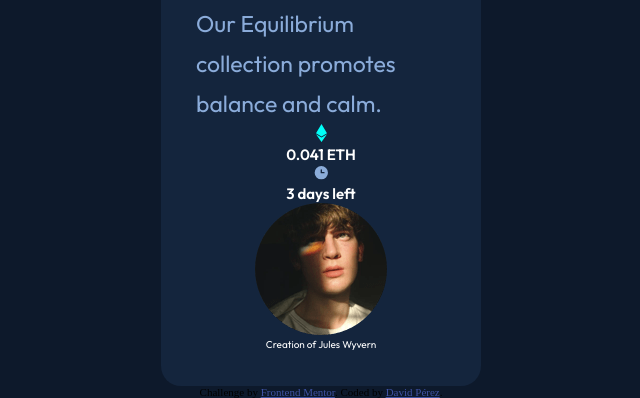
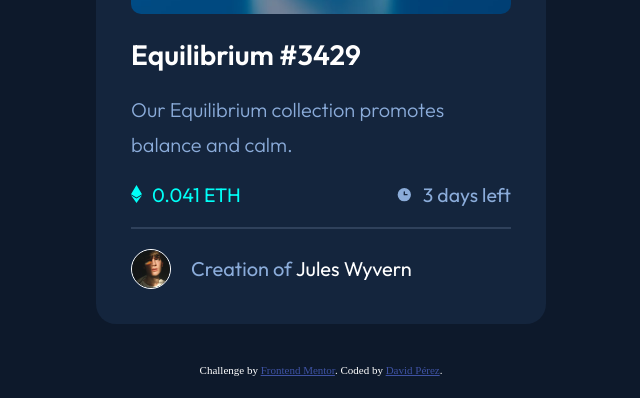
Before and after one commit to davidperez17/FrontendFundamentals-Tarde-2022, a plain HTML site: page NTF CARD Ejercicio Clase/index.html in a window 1280 px wide. Shown: the part 413-811 px from the top of the page, without its empty margins (319-959 px from the left). Drawn offline with Linux system fonts and the light colour scheme.

Commit message:
finalizacion ejercico en clase

```diff
--- a/NTF CARD Ejercicio Clase/index.html
+++ b/NTF CARD Ejercicio Clase/index.html
@@ -16,6 +16,7 @@
     .attribution {
       font-size: 11px;
       text-align: center;
+      color: white;
     }
 
     .attribution a {
@@ -25,27 +26,39 @@
 </head>
 
 <body>
-
+  <!-- Card  -->
   <div class="card">
     <img src="./images/image-equilibrium.jpg" alt="image-equilibrium">
     <h1>Equilibrium #3429</h1>
     <p>Our Equilibrium collection promotes <br> balance and calm.</p>
 
+
+    <!-- Info -->
     <div class="info">
       <div class="eth">
         <img src="./images/icon-ethereum.svg" alt="ETH">
         <h2>0.041 ETH</h2>
       </div>
 
+      <!-- Time -->
       <div class="time">
         <img src="./images/icon-clock.svg" alt="icon-clock">
         <h2>3 days left</h2>
       </div>
     </div>
 
+    <!-- Line -->
+    <div class="line"></div>
+
+    <!-- Creator -->
     <div class="creator">
       <img src="./images/image-avatar.png" alt="image-avatar">
-      <p>Creation of Jules Wyvern</p>
+      <p>
+        <span>
+          Creation of
+        </span>
+        Jules Wyvern
+      </p>
     </div>
   </div>
   <!-- Equilibrium #3429
--- a/NTF CARD Ejercicio Clase/style.css
+++ b/NTF CARD Ejercicio Clase/style.css
@@ -22,9 +22,11 @@
 
   box-sizing: border-box;
 }
+
 html {
   font-size: 62.5%;
 }
+
 body {
   width: 100vw;
   height: 100vh;
@@ -36,16 +38,16 @@ body {
   flex-direction: column;
 
   background-color: var(--mainBG);
+  gap: 40px;
 }
 
+/* Card */
 .card {
-  width: 25%;
+  width: 450px;
   height: auto;
 
-  /* border: 1px solid white; */
   background-color: var(--cardBG);
 
-  text-align: center;
   border-radius: 20px;
 
   font-family: var(--font);
@@ -61,14 +63,91 @@ body {
 }
 
 .card > h1 {
-  text-align: left;
   margin: 20px 0;
-  font-size: 4rem;
+  font-size: 2.8rem;
+
+  font-size: 600;
 }
 
 .card > p {
-  text-align: left;
-  line-height: 40px;
+  line-height: 35px;
   color: var(--Softblue);
-  font-size: 2.3rem;
+  font-size: 2rem;
+
+  font-weight: 300;
 }
+
+/* Finaliza el card */
+
+/* info */
+
+.info {
+  width: 100%;
+
+  display: flex;
+  justify-content: space-between;
+  align-items: center;
+
+  margin: 20px 0;
+}
+
+.eth,
+.time {
+  display: flex;
+  justify-content: center;
+  align-items: center;
+
+  gap: 10px;
+
+  font-size: 1.3rem;
+}
+
+.eth h2 {
+  font-weight: 400;
+  color: var(--Cyan);
+}
+
+.time h2 {
+  font-weight: 400;
+  color: var(--Softblue);
+}
+
+/* Finalización Info */
+
+/* Line */
+
+.line {
+  width: 100%;
+  margin: 20px 0;
+
+  border-top: 2px solid var(--Verydarkblue);
+}
+
+/* Finalización Line */
+
+/* Creator */
+
+.creator {
+  width: 100%;
+
+  display: flex;
+  justify-content: flex-start;
+  align-items: center;
+  gap: 20px;
+}
+
+.creator > img {
+  width: 40px;
+
+  border: 1px solid white;
+  border-radius: 50%;
+}
+
+.creator > p {
+  font-size: 2rem;
+}
+.creator span {
+  color: var(--Softblue);
+}
+
+/* Finalización Creator */
```
